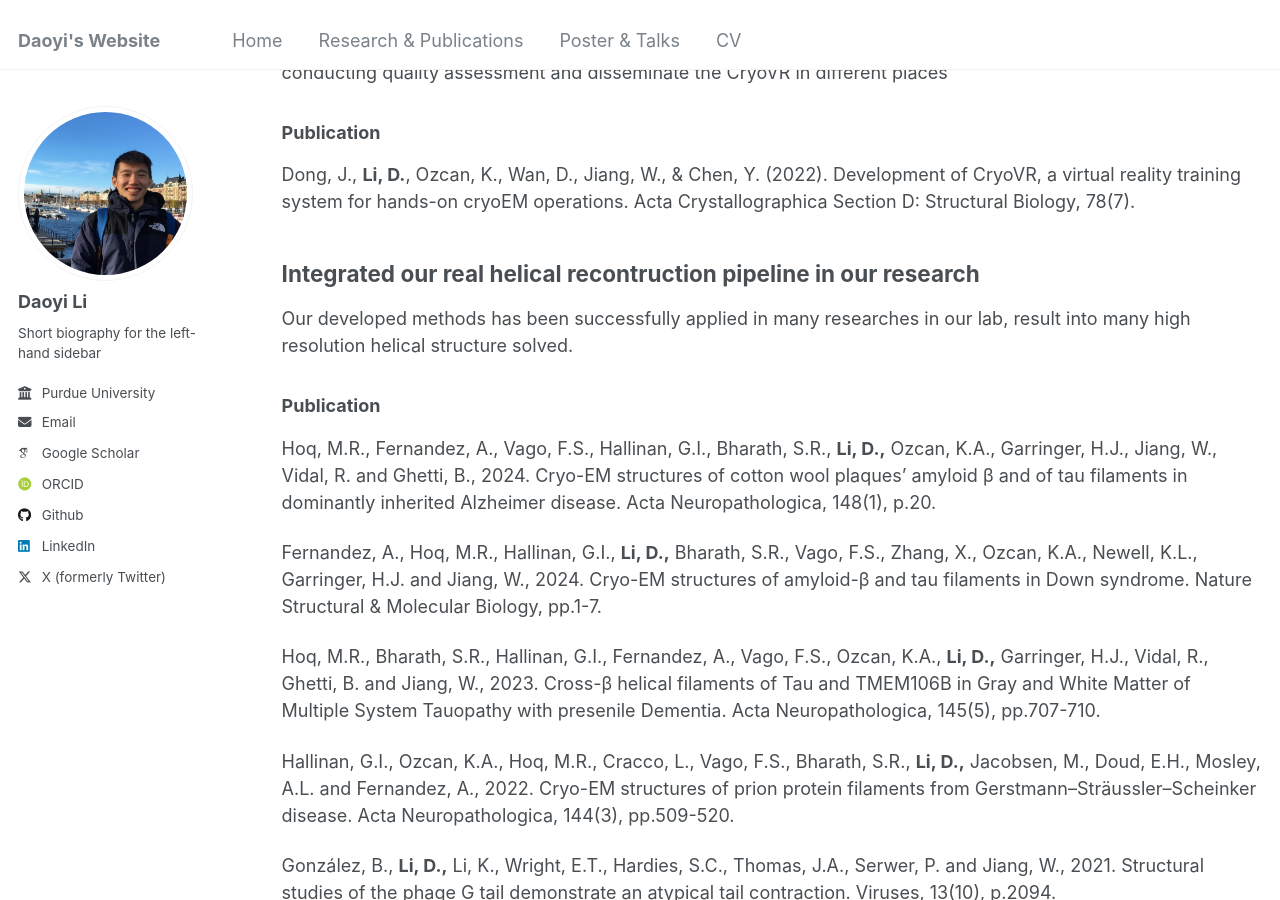
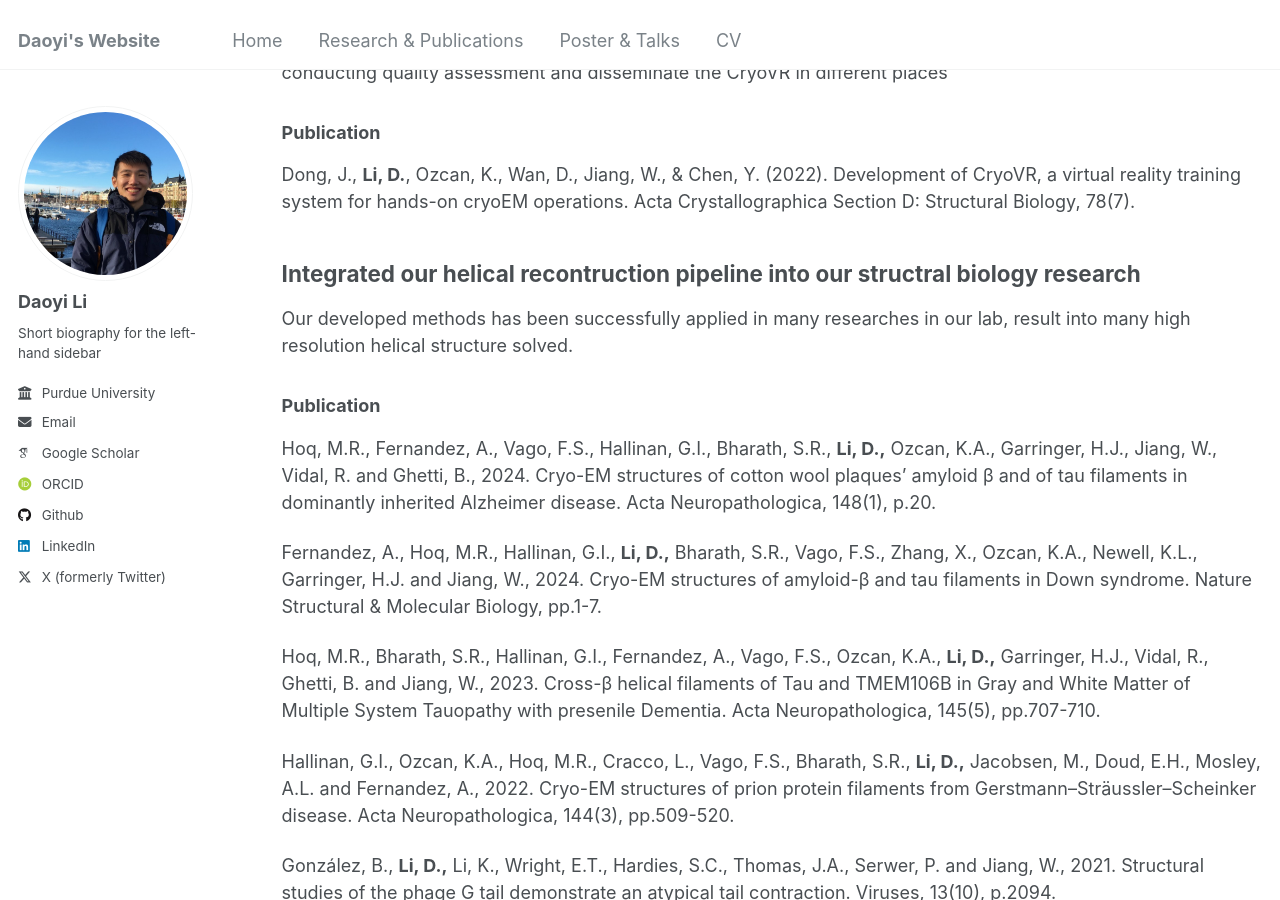
Before and after one commit to smallelephant9516/smallelephant9516.github.io, a Jekyll site: the page built from _pages/research.md, in a window 1280 px wide and 900 px high, scrolled down 1315 px. Built offline with Jekyll 4.4.1, drawn with Linux system fonts in a browser that asks for light colours; some web fonts are replaced.

Commit message:
Update research.md

```diff
--- a/_pages/research.md
+++ b/_pages/research.md
@@ -48,7 +48,7 @@ My responsibility for the cryoVR project is to build the 3D models for all the e
 
 Dong, J., **Li, D.**, Ozcan, K., Wan, D., Jiang, W., & Chen, Y. (2022). Development of CryoVR, a virtual reality training system for hands-on cryoEM operations. Acta Crystallographica Section D: Structural Biology, 78(7).
 
-## Integrated our real helical recontruction pipeline in our research
+## Integrated our helical recontruction pipeline into our structral biology research
 
 Our developed methods has been successfully applied in many researches in our lab, result into many high resolution helical structure solved.
 
```
